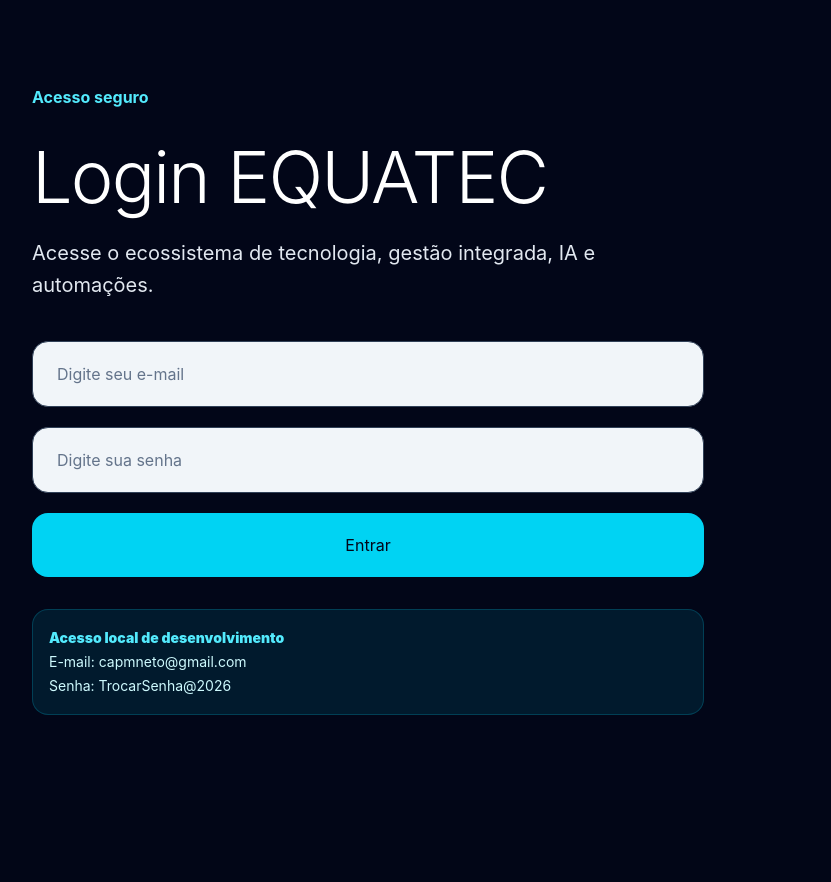
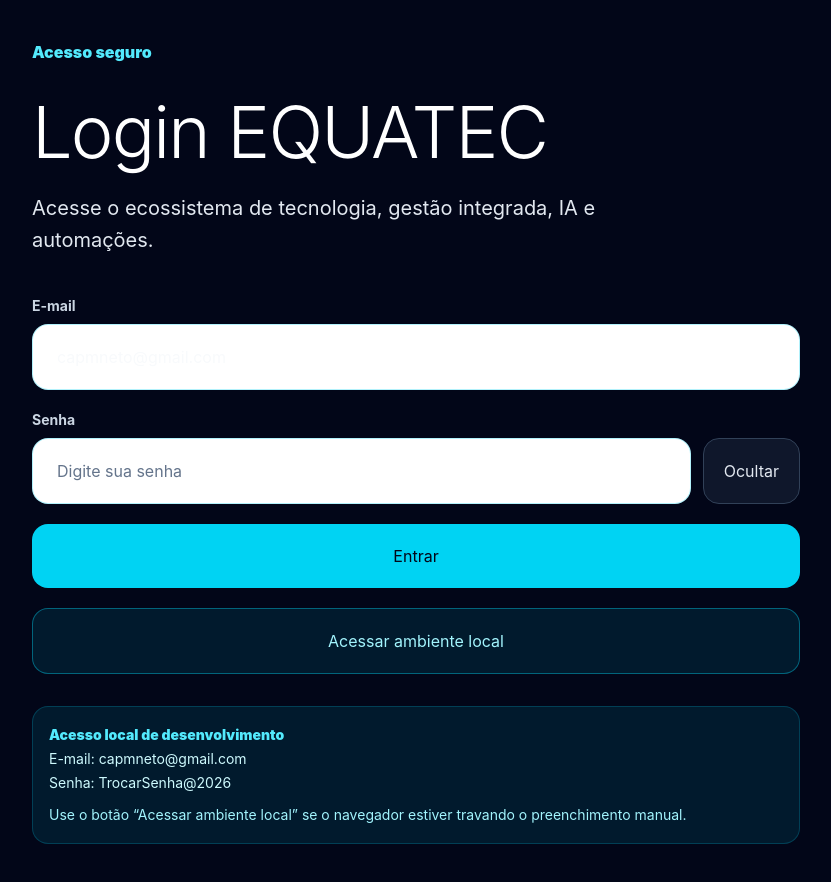
Before and after one commit to capmneto/EQUATEC_PLATFORM_PRO, a Next.js app: page /login in a window 1280 px wide. Shown: the whole page, without its empty margins (56-887 px from the left). Before the commit the page ends 800 px from the top, so only its background shows below. Built offline with nearby package versions, Linux system fonts and the light colour scheme.

Commit message:
fix: torna login local digitavel e adiciona acesso rapido

```diff
--- a/app/login/page.tsx
+++ b/app/login/page.tsx
@@ -2,9 +2,13 @@
 
 import { FormEvent, useEffect, useState } from "react";
 
+const DEV_EMAIL = "capmneto@gmail.com";
+const DEV_PASSWORD = "TrocarSenha@2026";
+
 export default function LoginPage() {
-  const [email, setEmail] = useState("");
+  const [email, setEmail] = useState(DEV_EMAIL);
   const [password, setPassword] = useState("");
+  const [showPassword, setShowPassword] = useState(true);
   const [callbackUrl, setCallbackUrl] = useState("/admin");
   const [error, setError] = useState("");
   const [loading, setLoading] = useState(false);
@@ -14,9 +18,7 @@
     setCallbackUrl(params.get("callbackUrl") || "/admin");
   }, []);
 
-  async function handleSubmit(event: FormEvent<HTMLFormElement>) {
-    event.preventDefault();
-
+  async function submitLogin(loginEmail: string, loginPassword: string) {
     setLoading(true);
     setError("");
 
@@ -27,8 +29,8 @@
           "Content-Type": "application/json",
         },
         body: JSON.stringify({
-          email,
-          password,
+          email: loginEmail,
+          password: loginPassword,
           callbackUrl,
         }),
       });
@@ -48,11 +50,24 @@
     }
   }
 
+  async function handleSubmit(event: FormEvent<HTMLFormElement>) {
+    event.preventDefault();
+    await submitLogin(email, password);
+  }
+
+  async function handleDevAccess() {
+    setEmail(DEV_EMAIL);
+    setPassword(DEV_PASSWORD);
+    await submitLogin(DEV_EMAIL, DEV_PASSWORD);
+  }
+
   return (
     <main className="min-h-screen bg-slate-950 text-white">
       <section className="mx-auto flex min-h-screen max-w-6xl items-center px-6 py-10">
-        <div className="w-full max-w-2xl">
-          <p className="mb-8 text-base font-bold text-cyan-300">Acesso seguro</p>
+        <div className="w-full max-w-3xl">
+          <p className="mb-8 text-base font-black text-cyan-300">
+            Acesso seguro
+          </p>
 
           <h1 className="text-6xl font-light tracking-tight md:text-7xl">
             Login EQUATEC
@@ -63,23 +78,47 @@
           </p>
 
           <form onSubmit={handleSubmit} className="mt-10 space-y-5">
+            <label className="block">
+              <span className="mb-2 block text-sm font-bold text-slate-300">
+                E-mail
+              </span>
+
               <input
                 value={email}
                 onChange={(event) => setEmail(event.target.value)}
                 type="email"
                 placeholder="Digite seu e-mail"
-              autoComplete="username"
-              className="w-full rounded-2xl border border-slate-700 bg-slate-100 px-6 py-5 text-lg text-slate-950 outline-none transition focus:border-cyan-400"
+                autoComplete="off"
+                tabIndex={1}
+                className="block w-full rounded-2xl border border-cyan-400/30 bg-white px-6 py-5 text-lg text-slate-950 outline-none transition focus:border-cyan-400 focus:ring-2 focus:ring-cyan-400/40"
               />
+            </label>
 
+            <label className="block">
+              <span className="mb-2 block text-sm font-bold text-slate-300">
+                Senha
+              </span>
+
+              <div className="grid gap-3 md:grid-cols-[1fr_auto]">
                 <input
                   value={password}
                   onChange={(event) => setPassword(event.target.value)}
-              type="password"
+                  type={showPassword ? "text" : "password"}
                   placeholder="Digite sua senha"
-              autoComplete="current-password"
-              className="w-full rounded-2xl border border-slate-700 bg-slate-100 px-6 py-5 text-lg text-slate-950 outline-none transition focus:border-cyan-400"
+                  autoComplete="off"
+                  tabIndex={2}
+                  className="block w-full rounded-2xl border border-cyan-400/30 bg-white px-6 py-5 text-lg text-slate-950 outline-none transition focus:border-cyan-400 focus:ring-2 focus:ring-cyan-400/40"
                 />
+
+                <button
+                  type="button"
+                  onClick={() => setShowPassword((value) => !value)}
+                  className="rounded-2xl border border-slate-700 bg-slate-900 px-5 py-4 text-sm font-black text-slate-200 transition hover:border-cyan-400 hover:text-cyan-300"
+                >
+                  {showPassword ? "Ocultar" : "Mostrar"}
+                </button>
+              </div>
+            </label>
 
             {error && (
               <p className="rounded-2xl border border-red-400/30 bg-red-400/10 px-4 py-3 text-sm font-bold text-red-200">
@@ -94,12 +133,27 @@
             >
               {loading ? "Entrando..." : "Entrar"}
             </button>
+
+            <button
+              type="button"
+              onClick={handleDevAccess}
+              disabled={loading}
+              className="w-full rounded-2xl border border-cyan-400/40 bg-cyan-400/10 px-6 py-5 text-base font-black text-cyan-200 transition hover:bg-cyan-400/20 disabled:opacity-60"
+            >
+              Acessar ambiente local
+            </button>
           </form>
 
           <div className="mt-8 rounded-2xl border border-cyan-400/20 bg-cyan-400/10 p-4 text-sm leading-6 text-cyan-100">
-            <p className="font-black text-cyan-300">Acesso local de desenvolvimento</p>
-            <p>E-mail: capmneto@gmail.com</p>
-            <p>Senha: TrocarSenha@2026</p>
+            <p className="font-black text-cyan-300">
+              Acesso local de desenvolvimento
+            </p>
+            <p>E-mail: {DEV_EMAIL}</p>
+            <p>Senha: {DEV_PASSWORD}</p>
+            <p className="mt-2 text-cyan-200">
+              Use o botão “Acessar ambiente local” se o navegador estiver
+              travando o preenchimento manual.
+            </p>
           </div>
         </div>
       </section>
```
Lines whose indentation alone changed are shown as unchanged.
